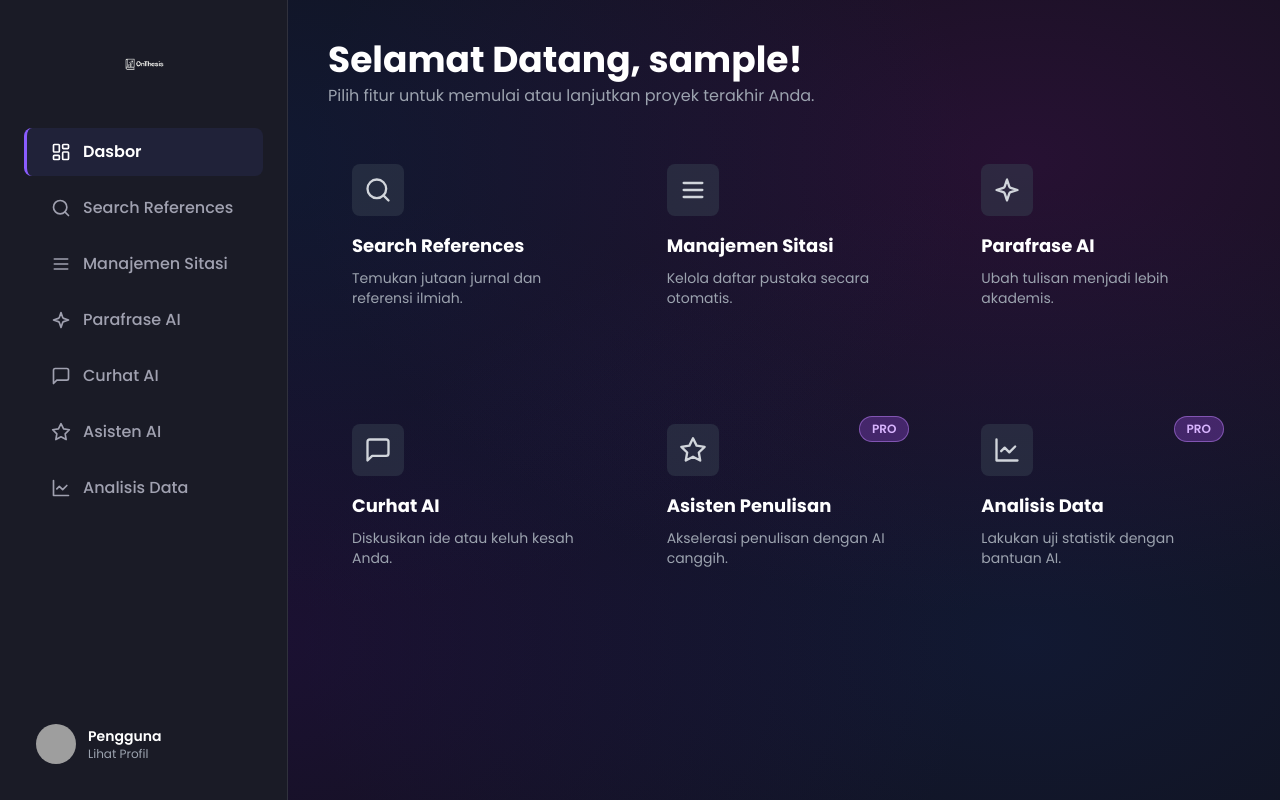
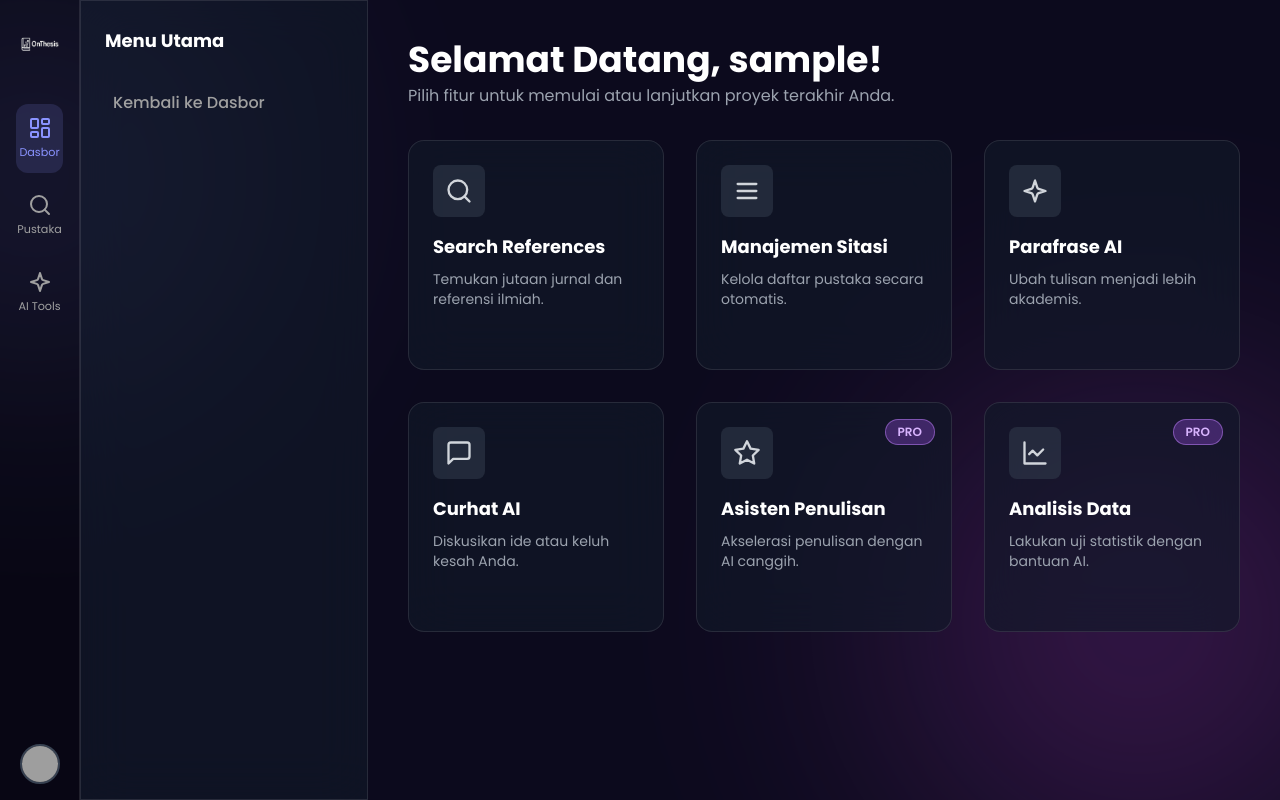
Before and after one commit to onthesis10/onthesis-app, a Flask app: page / in a window 1280 px wide. Run offline with Flask 3, Linux system fonts and the light colour scheme; the visitor is signed in with stand-in values (Sample User, id 1); some libraries are stand-ins or nearby versions; grey boxes are pictures that could not be loaded.

Commit message:
feat:perubahan evolutif

```diff
--- a/app/static/css/styles.css
+++ b/app/static/css/styles.css
@@ -1,101 +1,121 @@
 /* ======================================================================== */
-/* OnThesis - "Creative Canvas" Design System               */
+/* OnThesis - Gipsy x Aurora Design System                  */
 /* ======================================================================== */
 
 :root {
     --font-sans: 'Poppins', sans-serif;
-
-    /* Palet Warna Utama (Terinspirasi Figma) */
-    --bg-canvas: #111119;
-    --bg-panel: #1A1B26;
-    --border-panel: #30313D;
-    --text-primary: #FFFFFF;
-    --text-secondary: #A0A1B0;
-
-    --accent-gradient: linear-gradient(90deg, #8A5CFE, #3B82F6);
+    --bg-dark: #0c0a1d;
+    --glass-bg: rgba(17, 25, 40, 0.65);
+    --glass-border: rgba(255, 255, 255, 0.1);
+    --text-primary: #f0f0f0;
+    --text-secondary: #a0a0a0;
+    --accent-primary: #8A93FF; /* Biru Lavender */
+    --accent-secondary: #d946ef; /* Magenta */
 }
 
 /* ======================================================================== */
-/* 1. GAYA DASAR & LATAR BELAKANG GRADASI
+/* 1. GAYA DASAR & LATAR BELAKANG AURORA
 /* ======================================================================== */
 body {
     font-family: var(--font-sans);
-    background-color: var(--bg-canvas);
+    background-color: var(--bg-dark);
     color: var(--text-secondary);
-    -webkit-font-smoothing: antialiased;
-    -moz-osx-font-smoothing: grayscale;
     overflow: hidden;
-    /* Gradien Mesh Halus */
-    background-image:
-        radial-gradient(at 20% 20%, hsla(224,71%,25%,0.3) 0px, transparent 50%),
-        radial-gradient(at 80% 20%, hsla(286,74%,25%,0.3) 0px, transparent 50%),
-        radial-gradient(at 20% 80%, hsla(262,74%,25%,0.3) 0px, transparent 50%),
-        radial-gradient(at 80% 80%, hsla(224,71%,25%,0.3) 0px, transparent 50%);
+}
+
+.aurora-background {
+    position: fixed;
+    top: 0; left: 0; width: 100%; height: 100%;
+    z-index: -1; overflow: hidden;
+}
+.aurora-shape {
+    position: absolute; border-radius: 50%;
+    filter: blur(120px); opacity: 0.3;
+    animation: aurora-flow 25s infinite linear alternate;
+}
+.aurora-1 {
+    width: 50vmax; height: 50vmax;
+    background: radial-gradient(circle, var(--accent-primary), transparent 60%);
+    top: -20vh; left: -20vw;
+}
+.aurora-2 {
+    width: 60vmax; height: 60vmax;
+    background: radial-gradient(circle, var(--accent-secondary), transparent 60%);
+    bottom: -25vh; right: -20vw;
+    animation-direction: alternate-reverse; animation-delay: -8s;
+}
+@keyframes aurora-flow {
+    from { transform: translate(-10%, 5%) rotate(0deg) scale(1); }
+    to { transform: translate(10%, -5%) rotate(360deg) scale(1.2); }
 }
 
 /* ======================================================================== */
-/* 2. LAYOUT & SIDEBAR
+/* 2. KOMPONEN KACA (GLASSMORPHISM)
 /* ======================================================================== */
-.sidebar-creative {
-    width: 18rem; /* 288px */
-    background-color: var(--bg-panel);
-    border-right: 1px solid var(--border-panel);
-}
-
-.main-canvas {
-    width: calc(100% - 18rem);
+.glass-pane {
+    background: var(--glass-bg);
+    backdrop-filter: blur(24px);
+    -webkit-backdrop-filter: blur(24px);
+    border: 1px solid var(--glass-border);
+    transition: all 0.3s ease;
 }
 
 /* ======================================================================== */
-/* 3. KOMPONEN UI
+/* 3. STRUKTUR LAYOUT TIGA KOLOM
 /* ======================================================================== */
+.main-nav {
+    width: 5rem; /* 80px */
+}
+.secondary-sidebar {
+    width: 18rem; /* 288px */
+}
+.main-canvas {
+    flex-grow: 1;
+}
 
-/* Navigasi */
-.nav-link {
+/* ======================================================================== */
+/* 4. GAYA KOMPONEN NAVIGASI
+/* ======================================================================== */
+.main-nav-link {
+    display: flex;
+    flex-direction: column;
+    align-items: center;
+    justify-content: center;
+    width: 100%;
+    padding: 0.75rem 0;
+    border-radius: 0.75rem;
+    color: var(--text-secondary);
+    transition: all 0.2s ease-in-out;
+}
+.main-nav-link span {
+    font-size: 0.7rem;
+    margin-top: 4px;
+}
+.main-nav-link:hover {
+    background-color: rgba(255, 255, 255, 0.05);
+    color: var(--text-primary);
+}
+.main-nav-link.active {
+    background-color: rgba(138, 147, 255, 0.15);
+    color: var(--accent-primary);
+}
+
+.secondary-nav-link {
     display: flex;
     align-items: center;
     gap: 0.75rem;
-    padding: 0.75rem 1.5rem;
+    padding: 0.6rem 1rem;
     border-radius: 0.5rem;
     font-weight: 500;
     color: var(--text-secondary);
     transition: all 0.2s ease-in-out;
-    border-left: 3px solid transparent;
 }
-.nav-link:hover {
-    background-color: rgba(255, 255, 255, 0.03);
+.secondary-nav-link:hover {
+    background-color: rgba(255, 255, 255, 0.05);
     color: var(--text-primary);
 }
-.nav-link.active {
-    background-color: rgba(90, 103, 222, 0.1);
+.secondary-nav-link.active {
+    background-color: rgba(138, 147, 255, 0.1);
     color: var(--text-primary);
     font-weight: 600;
-    border-left-color: #8A5CFE;
 }
-
-/* Kartu Konten */
-.content-card-creative {
-    background-color: var(--bg-panel);
-    border: 1px solid var(--border-panel);
-    border-radius: 1rem;
-    padding: 1.5rem;
-    position: relative;
-    overflow: hidden;
-    transition: all 0.3s ease;
-}
-.content-card-creative:hover {
-    transform: translateY(-5px);
-    box-shadow: 0 10px 30px rgba(0,0,0,0.2);
-    border-color: #4A4B57;
-}
-
-/* ======================================================================== */
-/* 4. ANIMASI
-/* ======================================================================== */
-@keyframes fade-in-up {
-    from { opacity: 0; transform: translateY(20px); }
-    to { opacity: 1; transform: translateY(0); }
-}
-.animate-fade-in-up {
-    animation: fade-in-up 0.6s cubic-bezier(0.215, 0.610, 0.355, 1.000) both;
-}
--- a/app/templates/layout.html
+++ b/app/templates/layout.html
@@ -16,63 +16,58 @@
     {% block page_styles %}{% endblock %}
 </head>
 <body>
+    <div class="aurora-background">
+        <div class="aurora-shape aurora-1"></div>
+        <div class="aurora-shape aurora-2"></div>
+    </div>
+
     <div class="flex h-screen w-full">
 
-        <!-- Sidebar Utama (Semua Fitur di Sini) -->
-        <aside class="sidebar-creative p-6 flex-col flex-shrink-0 hidden md:flex">
-            <!-- Logo di Tengah Atas -->
-            <div class="flex justify-center py-4 mb-6">
-                <a href="{{ url_for('dashboard') }}">
-                    <img src="{{ url_for('static', filename='images/logo.png') }}" alt="OnThesis Logo" class="h-12">
-                </a>
-            </div>
-
-            <!-- Navigasi Utama -->
-            <nav class="flex-grow space-y-2">
+        <!-- KOLOM 1: Navigasi Utama (Ikon) -->
+        <aside class="main-nav bg-black/30 p-4 flex-col items-center space-y-4 border-r border-white/10 hidden md:flex">
+            <!-- [DIUBAH] Logo diganti dengan gambar dan ukurannya diperbesar -->
+            <a href="{{ url_for('dashboard') }}" class="mb-4">
+                <img src="{{ url_for('static', filename='images/logo.png') }}" alt="OnThesis Logo" class="w-14 h-14">
+            </a>
+            <nav class="flex flex-col items-center space-y-2 flex-1 w-full">
                 {% set active_page = request.endpoint %}
-                <a href="{{ url_for('dashboard') }}" class="nav-link {{ 'active' if active_page == 'dashboard' else '' }}">
-                    <svg xmlns="http://www.w3.org/2000/svg" width="20" height="20" viewBox="0 0 24 24" fill="none" stroke="currentColor" stroke-width="2" stroke-linecap="round" stroke-linejoin="round"><rect width="7" height="9" x="3" y="3" rx="1"></rect><rect width="7" height="5" x="14" y="3" rx="1"></rect><rect width="7" height="9" x="14" y="12" rx="1"></rect><rect width="7" height="5" x="3" y="16" rx="1"></rect></svg>
+                <a href="{{ url_for('dashboard') }}" title="Dasbor" class="main-nav-link {{ 'active' if active_page == 'dashboard' else '' }}">
+                    <svg xmlns="http://www.w3.org/2000/svg" width="24" height="24" viewBox="0 0 24 24" fill="none" stroke="currentColor" stroke-width="2" stroke-linecap="round" stroke-linejoin="round"><rect width="7" height="9" x="3" y="3" rx="1"></rect><rect width="7" height="5" x="14" y="3" rx="1"></rect><rect width="7" height="9" x="14" y="12" rx="1"></rect><rect width="7" height="5" x="3" y="16" rx="1"></rect></svg>
                     <span>Dasbor</span>
                 </a>
-                <a href="{{ url_for('search_references') }}" class="nav-link {{ 'active' if active_page == 'search_references' else '' }}">
-                    <svg xmlns="http://www.w3.org/2000/svg" width="20" height="20" viewBox="0 0 24 24" fill="none" stroke="currentColor" stroke-width="2" stroke-linecap="round" stroke-linejoin="round"><circle cx="11" cy="11" r="8"></circle><line x1="21" y1="21" x2="16.65" y2="16.65"></line></svg>
-                    <span>Search References</span>
+                <a href="{{ url_for('search_references') }}" title="Pustaka" class="main-nav-link {{ 'active' if active_page in ['search_references', 'citation_management'] else '' }}">
+                    <svg xmlns="http://www.w3.org/2000/svg" width="24" height="24" viewBox="0 0 24 24" fill="none" stroke="currentColor" stroke-width="2" stroke-linecap="round" stroke-linejoin="round"><circle cx="11" cy="11" r="8"></circle><line x1="21" y1="21" x2="16.65" y2="16.65"></line></svg>
+                    <span>Pustaka</span>
                 </a>
-                <a href="{{ url_for('citation_management') }}" class="nav-link {{ 'active' if active_page == 'citation_management' else '' }}">
-                    <svg xmlns="http://www.w3.org/2000/svg" width="20" height="20" viewBox="0 0 24 24" fill="none" stroke="currentColor" stroke-width="2" stroke-linecap="round" stroke-linejoin="round"><path d="M4 6h16"/><path d="M4 12h16"/><path d="M4 18h16"/></svg>
-                    <span>Manajemen Sitasi</span>
-                </a>
-                <a href="{{ url_for('paraphrase_ai') }}" class="nav-link {{ 'active' if active_page == 'paraphrase_ai' else '' }}">
-                    <svg xmlns="http://www.w3.org/2000/svg" width="20" height="20" viewBox="0 0 24 24" fill="none" stroke="currentColor" stroke-width="2" stroke-linecap="round" stroke-linejoin="round"><path d="m12 3-1.912 5.813a2 2 0 0 1-1.275 1.275L3 12l5.813 1.912a2 2 0 0 1 1.275 1.275L12 21l1.912-5.813a2 2 0 0 1 1.275-1.275L21 12l-5.813-1.912a2 2 0 0 1-1.275-1.275L12 3Z"/></svg>
-                    <span>Parafrase AI</span>
-                </a>
-                <a href="{{ url_for('chat_ai') }}" class="nav-link {{ 'active' if active_page == 'chat_ai' else '' }}">
-                    <svg xmlns="http://www.w3.org/2000/svg" width="20" height="20" viewBox="0 0 24 24" fill="none" stroke="currentColor" stroke-width="2" stroke-linecap="round" stroke-linejoin="round"><path d="M21 15a2 2 0 0 1-2 2H7l-4 4V5a2 2 0 0 1 2-2h14a2 2 0 0 1 2 2z"/></svg>
-                    <span>Curhat AI</span>
-                </a>
-                <a href="{{ url_for('writing_assistant') }}" class="nav-link {{ 'active' if active_page == 'writing_assistant' else '' }}">
-                    <svg xmlns="http://www.w3.org/2000/svg" width="20" height="20" viewBox="0 0 24 24" fill="none" stroke="currentColor" stroke-width="2" stroke-linecap="round" stroke-linejoin="round"><path d="m12 2 3.09 6.26L22 9.27l-5 4.87 1.18 6.88L12 17.77l-6.18 3.25L7 14.14 2 9.27l6.91-1.01L12 2z"/></svg>
-                    <span>Asisten AI</span>
-                </a>
-                <a href="{{ url_for('data_analysis') }}" class="nav-link {{ 'active' if active_page == 'data_analysis' else '' }}">
-                    <svg xmlns="http://www.w3.org/2000/svg" width="20" height="20" viewBox="0 0 24 24" fill="none" stroke="currentColor" stroke-width="2" stroke-linecap="round" stroke-linejoin="round"><path d="M3 3v18h18"/><path d="m19 9-5 5-4-4-3 3"/></svg>
-                    <span>Analisis Data</span>
+                <a href="{{ url_for('paraphrase_ai') }}" title="AI Tools" class="main-nav-link {{ 'active' if active_page in ['paraphrase_ai', 'chat_ai', 'writing_assistant', 'data_analysis'] else '' }}">
+                    <svg xmlns="http://www.w3.org/2000/svg" width="24" height="24" viewBox="0 0 24 24" fill="none" stroke="currentColor" stroke-width="2" stroke-linecap="round" stroke-linejoin="round"><path d="m12 3-1.912 5.813a2 2 0 0 1-1.275 1.275L3 12l5.813 1.912a2 2 0 0 1 1.275 1.275L12 21l1.912-5.813a2 2 0 0 1 1.275-1.275L21 12l-5.813-1.912a2 2 0 0 1-1.275-1.275L12 3Z"/></svg>
+                    <span>AI Tools</span>
                 </a>
             </nav>
-
-            <!-- Profil Pengguna di Bawah -->
-            <div class="mt-auto">
-                <a href="{{ url_for('user_profile') }}" class="flex items-center gap-3 p-3 rounded-lg hover:bg-white/5">
-                    <img id="user-photo" class="w-10 h-10 rounded-full object-cover" src="https://ui-avatars.com/api/?name=U" alt="Foto Profil">
-                    <div>
-                        <p id="user-display-name" class="font-semibold text-sm text-white">Pengguna</p>
-                        <p class="text-xs text-gray-400">Lihat Profil</p>
-                    </div>
+            <div class="flex flex-col items-center space-y-4">
+                <a href="{{ url_for('user_profile') }}" title="Profil">
+                    <img id="user-photo" class="w-10 h-10 rounded-full cursor-pointer border-2 border-gray-700 hover:border-blue-400 transition-colors" src="https://ui-avatars.com/api/?name=U" alt="Foto Profil">
                 </a>
             </div>
         </aside>
 
-        <!-- Kanvas Utama (Konten) -->
+        <!-- KOLOM 2: Sidebar Sekunder (Konteks) -->
+        <aside class="secondary-sidebar glass-pane rounded-none flex-col flex-shrink-0 border-r border-white/10 p-4 hidden md:flex">
+            {% block secondary_sidebar %}
+            <!-- Konten sidebar sekunder akan diisi oleh setiap halaman. -->
+            <!-- Ini adalah konten default jika tidak ada yang spesifik. -->
+            <div class="flex items-center h-12 px-2">
+                <h2 class="text-lg font-bold text-white">Menu Utama</h2>
+            </div>
+            <nav class="flex-grow overflow-y-auto space-y-1 pr-2 mt-4">
+                 <a href="{{ url_for('dashboard') }}" class="secondary-nav-link">
+                    <span>Kembali ke Dasbor</span>
+                </a>
+            </nav>
+            {% endblock %}
+        </aside>
+
+        <!-- KOLOM 3: Kanvas Utama (Konten) -->
         <main class="main-canvas flex-1 flex flex-col">
             <div class="flex-1 overflow-y-auto p-6 md:p-10">
                 {% block content %}{% endblock %}
@@ -80,6 +75,27 @@
         </main>
     </div>
 
+    <!-- Navigasi Bawah untuk Seluler (menggantikan sidebar utama) -->
+    <nav class="md:hidden glass-pane fixed bottom-4 left-4 right-4 z-40 flex justify-around p-2 rounded-2xl shadow-lg">
+        {% set active_page = request.endpoint %}
+        <a href="{{ url_for('dashboard') }}" class="main-nav-link flex-grow {{ 'active' if active_page == 'dashboard' else '' }}">
+            <svg xmlns="http://www.w3.org/2000/svg" width="24" height="24" viewBox="0 0 24 24" fill="none" stroke="currentColor" stroke-width="2" stroke-linecap="round" stroke-linejoin="round"><rect width="7" height="9" x="3" y="3" rx="1"></rect><rect width="7" height="5" x="14" y="3" rx="1"></rect><rect width="7" height="9" x="14" y="12" rx="1"></rect><rect width="7" height="5" x="3" y="16" rx="1"></rect></svg>
+            <span>Dasbor</span>
+        </a>
+        <a href="{{ url_for('search_references') }}" class="main-nav-link flex-grow {{ 'active' if active_page in ['search_references', 'citation_management'] else '' }}">
+             <svg xmlns="http://www.w3.org/2000/svg" width="24" height="24" viewBox="0 0 24 24" fill="none" stroke="currentColor" stroke-width="2" stroke-linecap="round" stroke-linejoin="round"><circle cx="11" cy="11" r="8"></circle><line x1="21" y1="21" x2="16.65" y2="16.65"></line></svg>
+            <span>Pustaka</span>
+        </a>
+        <a href="{{ url_for('paraphrase_ai') }}" class="main-nav-link flex-grow {{ 'active' if active_page in ['paraphrase_ai', 'chat_ai', 'writing_assistant', 'data_analysis'] else '' }}">
+            <svg xmlns="http://www.w3.org/2000/svg" width="24" height="24" viewBox="0 0 24 24" fill="none" stroke="currentColor" stroke-width="2" stroke-linecap="round" stroke-linejoin="round"><path d="m12 3-1.912 5.813a2 2 0 0 1-1.275 1.275L3 12l5.813 1.912a2 2 0 0 1 1.275 1.275L12 21l1.912-5.813a2 2 0 0 1 1.275-1.275L21 12l-5.813-1.912a2 2 0 0 1-1.275-1.275L12 3Z"/></svg>
+            <span>AI Tools</span>
+        </a>
+        <a href="{{ url_for('user_profile') }}" class="main-nav-link flex-grow {{ 'active' if active_page == 'user_profile' else '' }}">
+            <svg xmlns="http://www.w3.org/2000/svg" width="24" height="24" viewBox="0 0 24 24" fill="none" stroke="currentColor" stroke-width="2" stroke-linecap="round" stroke-linejoin="round"><path d="M19 21v-2a4 4 0 0 0-4-4H9a4 4 0 0 0-4 4v2"/><circle cx="12" cy="7" r="4"/></svg>
+            <span>Profil</span>
+        </a>
+    </nav>
+
     <script src="{{ url_for('static', filename='js/script.js') }}" type="module"></script>
     {% block page_scripts %}{% endblock %}
 </body>
```
